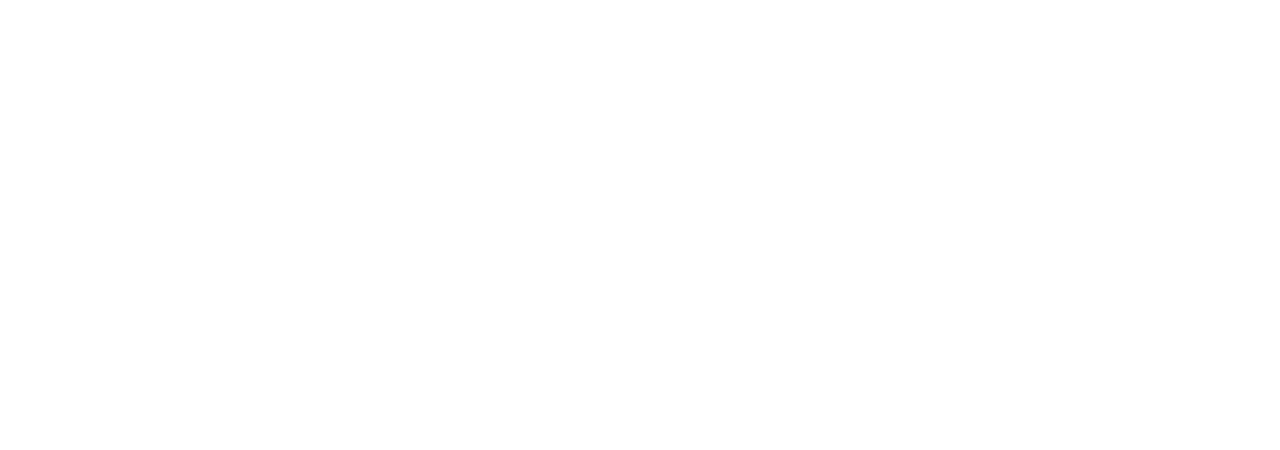
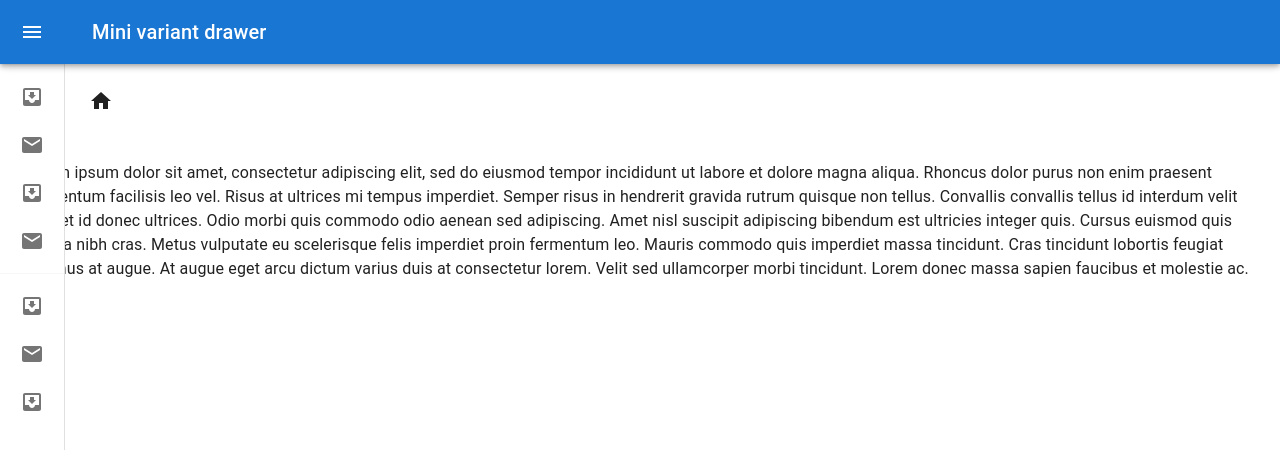
Before and after one commit to Marvinrose/AfriHacks2023-QuickPayAfrica, a React (Create React App) app: page /products in a window 1280 px wide. Before the commit this address had no page. Shown: the top 450 px of the page. Built offline with nearby package versions, Linux system fonts and the light colour scheme.

Commit message:
Added sidebar to the dashboard

```diff
--- a/src/App.js
+++ b/src/App.js
@@ -5,6 +5,7 @@
 import "./App.css";
 import SignIn from "./pages/account/components/signIn";
 import MiniDrawer from "./pages/layout";
+import Products from "./pages/products";
 
 // import "./index.css";
 
@@ -16,6 +17,7 @@
         <Route path="/createAccount" element={<Account />} />
         <Route path="/signIn" element={<SignIn />} />
         <Route path="/layout" element={<MiniDrawer />} />
+        <Route path="/products" element={<Products />} />
       </Routes>
     </Router>
   );
--- a/src/pages/home/index.jsx
+++ b/src/pages/home/index.jsx
@@ -1,7 +1,30 @@
+import { Box } from "@mui/material";
 import React from "react";
+// import Layout from "../layout";
+// import { Box, Typography } from "@mui/material";
 
 const Home = () => {
-  return <h1 className="">Home Page</h1>;
+  return (
+    // <Layout>
+      <Box component="">
+        <p>
+          Lorem ipsum dolor sit amet, consectetur adipiscing elit, sed do
+          eiusmod tempor incididunt ut labore et dolore magna aliqua. Rhoncus
+          dolor purus non enim praesent elementum facilisis leo vel. Risus at
+          ultrices mi tempus imperdiet. Semper risus in hendrerit gravida rutrum
+          quisque non tellus. Convallis convallis tellus id interdum velit
+          laoreet id donec ultrices. Odio morbi quis commodo odio aenean sed
+          adipiscing. Amet nisl suscipit adipiscing bibendum est ultricies
+          integer quis. Cursus euismod quis viverra nibh cras. Metus vulputate
+          eu scelerisque felis imperdiet proin fermentum leo. Mauris commodo
+          quis imperdiet massa tincidunt. Cras tincidunt lobortis feugiat
+          vivamus at augue. At augue eget arcu dictum varius duis at consectetur
+          lorem. Velit sed ullamcorper morbi tincidunt. Lorem donec massa sapien
+          faucibus et molestie ac.
+        </p>
+      </Box>
+    // </Layout>
+  );
 };
 
 export default Home;
--- a/src/pages/layout/index.js
+++ b/src/pages/layout/components/sidebar.jsx
@@ -18,6 +18,9 @@
 import ListItemText from "@mui/material/ListItemText";
 import InboxIcon from "@mui/icons-material/MoveToInbox";
 import MailIcon from "@mui/icons-material/Mail";
+import { Home } from "@mui/icons-material";
+// import Products from "../../products";
+// import Home  from "@mui/icons-material";
 
 const drawerWidth = 240;
 
@@ -183,7 +186,10 @@
       </Drawer>
       <Box component="main" sx={{ flexGrow: 1, p: 3 }}>
         <DrawerHeader />
-        <Typography paragraph>
+        <Home />
+        {/* <Products/> */}
+
+        {/* <Typography paragraph>
           Lorem ipsum dolor sit amet, consectetur adipiscing elit, sed do
           eiusmod tempor incididunt ut labore et dolore magna aliqua. Rhoncus
           dolor purus non enim praesent elementum facilisis leo vel. Risus at
@@ -211,7 +217,7 @@
           sollicitudin nibh sit. Ornare aenean euismod elementum nisi quis
           eleifend. Commodo viverra maecenas accumsan lacus vel facilisis. Nulla
           posuere sollicitudin aliquam ultrices sagittis orci a.
-        </Typography>
+        </Typography> */}
       </Box>
     </Box>
   );
--- /dev/null
+++ b/src/pages/layout/index.jsx
@@ -0,0 +1,19 @@
+// Layout.js
+
+import React from "react";
+import MiniDrawer from "./components/sidebar";
+// import Home from "../home/index";
+// import { Home } from "@mui/icons-material";
+// import { Box } from "@mui/material";
+
+const Layout = ({ children }) => {
+  return (
+    <div>
+      <MiniDrawer />
+
+      <main>{children}</main>
+    </div>
+  );
+};
+
+export default Layout;
--- a/src/pages/products/index.jsx
+++ b/src/pages/products/index.jsx
@@ -0,0 +1,31 @@
+import { Box } from "@mui/material";
+import React from "react";
+import Layout from "../layout";
+
+// import { Box, Typography } from "@mui/material";
+
+const Products = () => {
+  return (
+    <Layout>
+      <Box component="main" sx={{ flexGrow: 1, p: 3 }}>
+        <p>
+          Lorem ipsum dolor sit amet, consectetur adipiscing elit, sed do
+          eiusmod tempor incididunt ut labore et dolore magna aliqua. Rhoncus
+          dolor purus non enim praesent elementum facilisis leo vel. Risus at
+          ultrices mi tempus imperdiet. Semper risus in hendrerit gravida rutrum
+          quisque non tellus. Convallis convallis tellus id interdum velit
+          laoreet id donec ultrices. Odio morbi quis commodo odio aenean sed
+          adipiscing. Amet nisl suscipit adipiscing bibendum est ultricies
+          integer quis. Cursus euismod quis viverra nibh cras. Metus vulputate
+          eu scelerisque felis imperdiet proin fermentum leo. Mauris commodo
+          quis imperdiet massa tincidunt. Cras tincidunt lobortis feugiat
+          vivamus at augue. At augue eget arcu dictum varius duis at consectetur
+          lorem. Velit sed ullamcorper morbi tincidunt. Lorem donec massa sapien
+          faucibus et molestie ac.
+        </p>
+      </Box>
+    </Layout>
+  );
+};
+
+export default Products;
```
Also changed, not shown: 1 other file (tests, documents, lock files or other folders).
